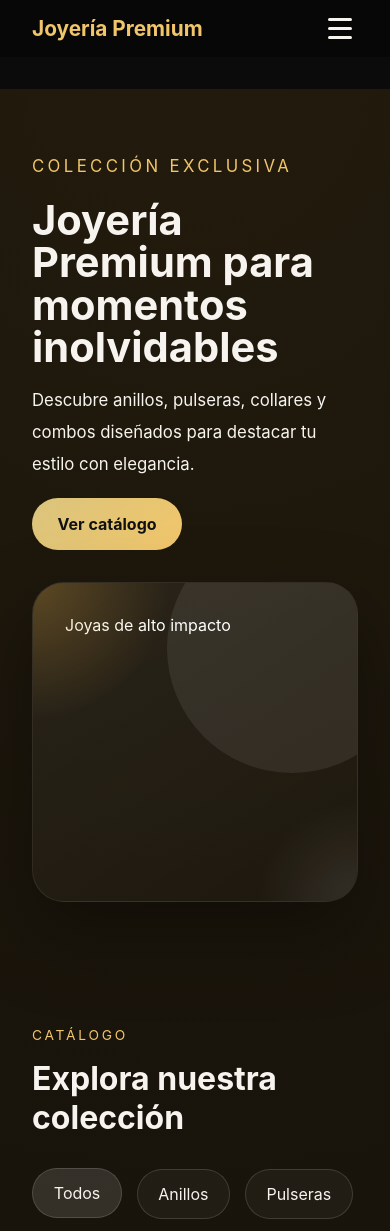
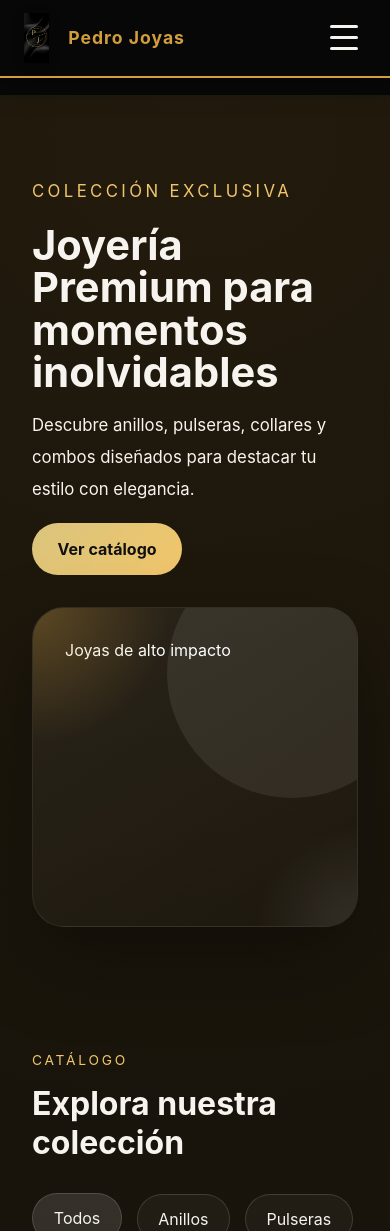
Before and after one commit to Agus-01/Pedro.joyas, a Flask app: page / in a window 390 px wide. Shown: the top 1231 px of the page. Run offline with Flask 3, Linux system fonts and the light colour scheme.

Commit message:
Actualizar navbar con logo Pedro Joyas y mejorar estilos

```diff
--- a/static/css/styles.css
+++ b/static/css/styles.css
@@ -25,24 +25,56 @@ body {
     top: 0;
     width: 100%;
     background: rgba(8, 8, 8, 0.98);
-    border-bottom: 1px solid rgba(255, 255, 255, 0.08);
+    border-bottom: 2px solid #d29d3c;
     z-index: 100;
     backdrop-filter: blur(10px);
+    box-shadow: 0 4px 30px rgba(0, 0, 0, 0.5);
 }
 
 .navbar-container {
-    max-width: 1200px;
+    max-width: 1400px;
     margin: 0 auto;
-    padding: 1rem 2rem;
+    padding: 0.8rem 2rem;
     display: flex;
     justify-content: space-between;
     align-items: center;
+    gap: 2rem;
 }
 
-.navbar-brand h2 {
+.navbar-logo {
+    display: flex;
+    align-items: center;
+    gap: 1.2rem;
+    text-decoration: none;
+    flex-shrink: 0;
+    transition: transform 0.2s ease;
+}
+
+.navbar-logo:hover {
+    transform: scale(1.05);
+}
+
+.logo-img {
+    height: 65px;
+    width: auto;
+    object-fit: contain;
+    filter: drop-shadow(0 2px 4px rgba(0, 0, 0, 0.3));
+}
+
+.logo-text h1 {
     margin: 0;
     font-size: 1.3rem;
-    color: #f1c66a;
+    color: #d29d3c;
+    font-weight: 700;
+    letter-spacing: 1px;
+}
+
+.logo-text p {
+    margin: 0.2rem 0 0 0;
+    font-size: 0.8rem;
+    color: #999;
+    text-transform: uppercase;
+    letter-spacing: 0.5px;
 }
 
 .hamburger {
@@ -51,19 +83,20 @@ body {
     background: transparent;
     border: none;
     cursor: pointer;
-    gap: 0.4rem;
+    gap: 0.5rem;
+    padding: 0.5rem;
 }
 
 .hamburger span {
-    width: 24px;
-    height: 2.5px;
+    width: 28px;
+    height: 3px;
     background: #f7f4ef;
     border-radius: 2px;
     transition: 0.3s ease;
 }
 
 .hamburger.active span:nth-child(1) {
-    transform: rotate(45deg) translate(8px, 8px);
+    transform: rotate(45deg) translate(10px, 10px);
 }
 
 .hamburger.active span:nth-child(2) {
@@ -71,24 +104,44 @@ body {
 }
 
 .hamburger.active span:nth-child(3) {
-    transform: rotate(-45deg) translate(7px, -7px);
+    transform: rotate(-45deg) translate(8px, -8px);
 }
 
 .nav-menu {
     display: flex;
-    gap: 2rem;
+    gap: 2.5rem;
     align-items: center;
+    flex: 1;
+    justify-content: flex-end;
 }
 
 .nav-link {
     color: #f7f4ef;
     text-decoration: none;
-    font-size: 0.95rem;
-    transition: color 0.2s ease;
+    font-size: 1rem;
+    font-weight: 500;
+    transition: all 0.3s ease;
+    position: relative;
+    padding: 0.5rem 0;
+}
+
+.nav-link::after {
+    content: '';
+    position: absolute;
+    bottom: -2px;
+    left: 0;
+    width: 0;
+    height: 2px;
+    background: #d29d3c;
+    transition: width 0.3s ease;
 }
 
 .nav-link:hover {
-    color: #f1c66a;
+    color: #d29d3c;
+}
+
+.nav-link:hover::after {
+    width: 100%;
 }
 
 @media (max-width: 768px) {
@@ -96,28 +149,57 @@ body {
         display: flex;
     }
 
+    .navbar-container {
+        padding: 0.8rem 1.5rem;
+        gap: 1rem;
+    }
+
+    .logo-img {
+        height: 50px;
+    }
+
+    .logo-text h1 {
+        font-size: 1.1rem;
+    }
+
+    .logo-text p {
+        display: none;
+    }
+
     .nav-menu {
         position: absolute;
         left: 0;
         top: 100%;
         flex-direction: column;
-        background: rgba(12, 12, 12, 0.98);
+        background: linear-gradient(180deg, rgba(12, 12, 12, 0.99) 0%, rgba(8, 8, 8, 0.98) 100%);
         width: 100%;
         gap: 0;
-        padding: 1rem 0;
+        padding: 0;
         max-height: 0;
         overflow: hidden;
-        transition: max-height 0.3s ease;
+        transition: max-height 0.35s ease;
+        border-bottom: 2px solid #d29d3c;
     }
 
     .nav-menu.active {
-        max-height: 300px;
+        max-height: 400px;
     }
 
     .nav-link {
-        padding: 1rem 2rem;
+        padding: 1.2rem 2rem;
         display: block;
         width: 100%;
+        border-bottom: 1px solid rgba(255, 255, 255, 0.08);
+        font-size: 1.05rem;
+    }
+
+    .nav-link::after {
+        display: none;
+    }
+
+    .nav-link:hover {
+        background: rgba(210, 157, 60, 0.1);
+        padding-left: 2.5rem;
     }
 }
 
@@ -136,7 +218,7 @@ button {
     padding: 4rem 2rem;
     grid-template-columns: 1.2fr 0.8fr;
     align-items: center;
-    margin-top: 70px;
+    margin-top: 95px;
 }
 
 .hero-content {
--- a/templates/index.html
+++ b/templates/index.html
@@ -9,9 +9,13 @@
 <body>
     <header class="navbar">
         <div class="navbar-container">
-            <div class="navbar-brand">
-                <h2>Joyería Premium</h2>
-            </div>
+            <a href="#" class="navbar-logo">
+                <img src="/static/images/logo.png" alt="Pedro Joyas" class="logo-img">
+                <div class="logo-text">
+                    <h1>Pedro Joyas</h1>
+                    <p>Joyería Premium</p>
+                </div>
+            </a>
             <button class="hamburger" id="hamburger-btn">
                 <span></span>
                 <span></span>
@@ -19,9 +23,10 @@
             </button>
             <nav class="nav-menu" id="nav-menu">
                 <a href="#catalogo" class="nav-link">Catálogo</a>
+                <a href="#combos" class="nav-link">Promociones</a>
                 <a href="#carrito" class="nav-link">Carrito</a>
+                <a href="#acerca" class="nav-link">Acerca de</a>
                 <a href="#contacto" class="nav-link">Contacto</a>
-                <a href="#acerca" class="nav-link">Acerca de</a>
             </nav>
         </div>
     </header>
```
Also changed, not shown: static/images/logo.png (renamed from static/images/WhatsApp Image 2026-05-15 at 20.18.52.jpeg).
